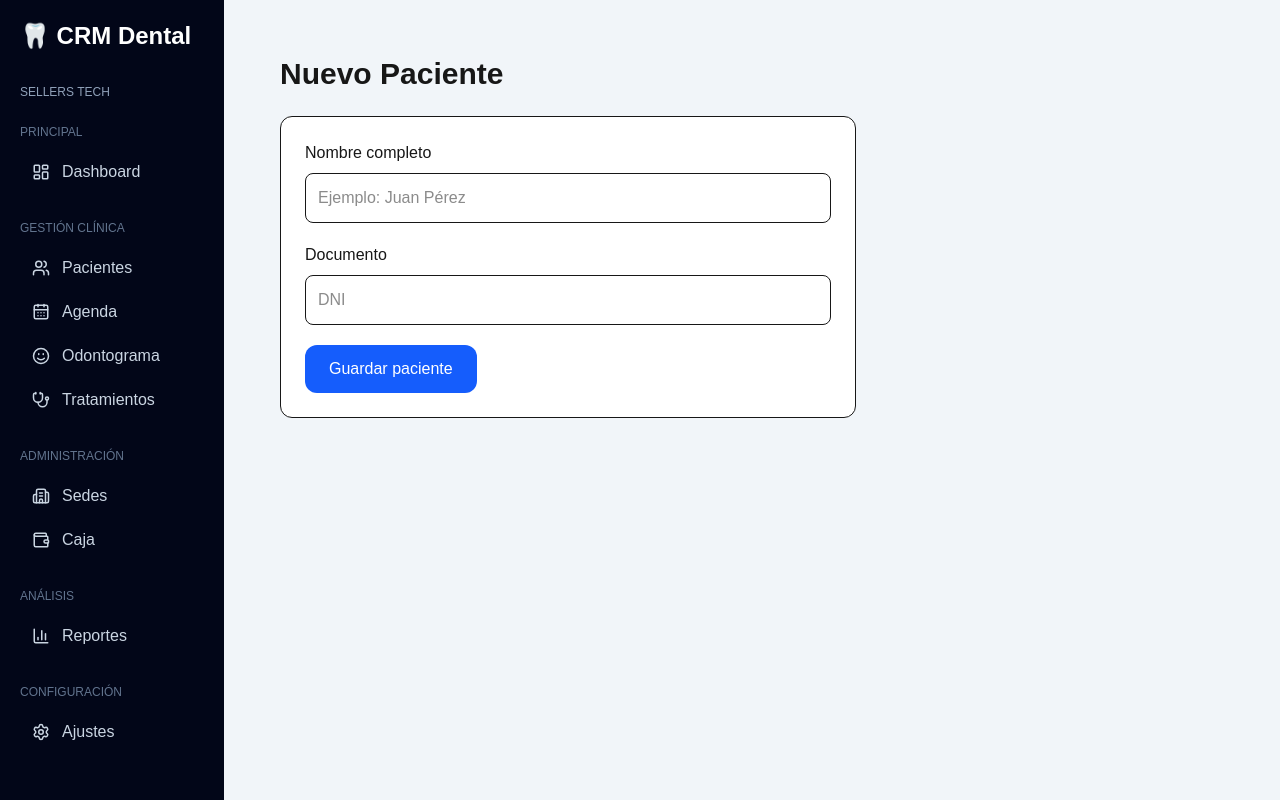
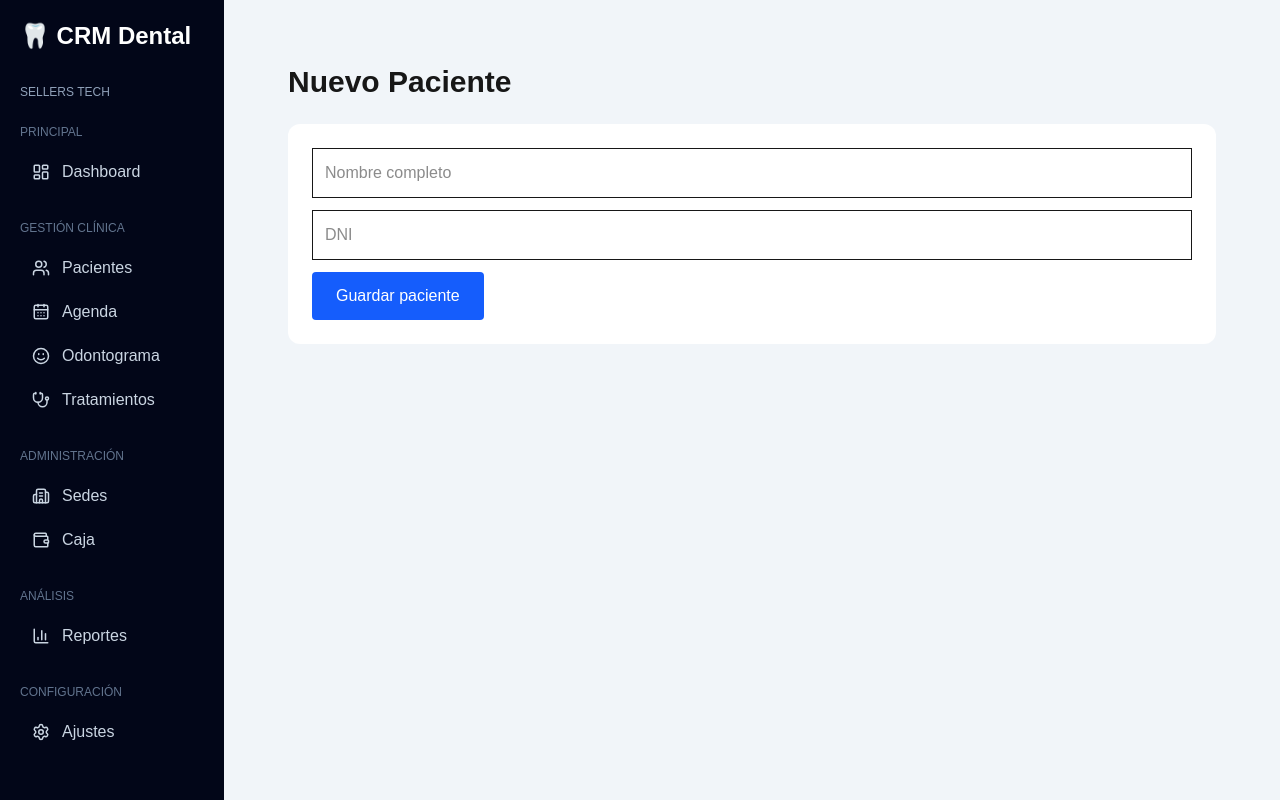
Before and after one commit to jeanpaulriveraatoche-cell/crm-dental-sellers-tech, a Next.js app: page /dashboard/patients/new in a window 1280 px wide. Built offline with nearby package versions, Linux system fonts and the light colour scheme; no server answers.

Commit message:
fix pacientes odontograma

```diff
--- a/app/dashboard/odontograma/page.tsx
+++ b/app/dashboard/odontograma/page.tsx
@@ -89,26 +89,41 @@
     setEstados(data || []);
   }
 
-  async function guardarCondicion(condition:string){
+async function guardarCondicion(condicion:string){
 
-  if(!odontograma || !pieza) return;
+if(!odontograma || !pieza) return;
 
 
-  // guardar diagnóstico
-  const {error}=await supabase
-  .from("teeth_conditions")
-  .upsert(
-  {
-   odontogram_id:odontograma,
-   tooth_number:pieza,
-   condition:condition,
-   surface:"General",
-   notes:"Registrado desde CRM Dental SELLERS TECH"
-  },
-  {
-   onConflict:"odontogram_id,tooth_number"
-  }
-  );
+const {data,error}=await supabase
+.from("odontograms")
+.update({
+
+data:{
+[dienteActual]:condicion
+}
+
+})
+.eq("id",odontograma)
+.select();
+
+
+if(error){
+
+console.log(error);
+
+setMensaje(error.message);
+
+return;
+
+}
+
+
+setMensaje(
+"Diagnóstico guardado correctamente"
+);
+
+
+}
 
 
   if(!error){
--- a/app/dashboard/patients/new/page.tsx
+++ b/app/dashboard/patients/new/page.tsx
@@ -1,155 +1,104 @@
 "use client";
 
-import { useState } from "react";
-import { supabase } from "@/lib/supabase";
-import { useRouter } from "next/navigation";
-
-export default function NewPatientPage() {
-
-  const router = useRouter();
-
-  const [loading, setLoading] = useState(false);
-
-  const [form, setForm] = useState({
-    full_name: "",
-    document: "",
-  });
+import {useState} from "react";
+import {supabase} from "@/lib/supabase";
+import {useRouter} from "next/navigation";
 
 
-  const guardarPaciente = async () => {
+export default function NewPatient(){
 
-    if (!form.full_name) {
-      alert("Ingrese el nombre del paciente");
+const router=useRouter();
+
+const [name,setName]=useState("");
+const [document,setDocument]=useState("");
+const [error,setError]=useState("");
+
+
+async function savePatient(){
+
+setError("");
+
+if(!name){
+setError("Ingrese nombre");
 return;
 }
 
 
-    setLoading(true);
+const {error}=await supabase
+.from("patients")
+.insert({
+
+organization_id:
+"d7efd338-7531-445b-ab97-2a5e6cb8e906",
+
+full_name:name,
+
+document:document
+
+});
 
 
-    const { data, error } = await supabase
-      .from("patients")
-      .insert([
-        {
-          organization_id: "d7edf338-7531-445b-ab97-2a5e6cb8e906",
-          full_name: form.full_name,
-          document: form.document,
-        }
-      ])
-      .select();
+if(error){
 
+console.log(error);
 
-    if (error) {
+setError(error.message);
 
-      console.error("ERROR SUPABASE:", error);
+return;
 
-      alert(
-        "Error guardando paciente: " + error.message
-      );
-
-      setLoading(false);
-      return;
 }
 
 
-    console.log("Paciente creado:", data);
+alert("Paciente guardado");
+
+router.push("/dashboard/patients");
+
+}
 
 
-    alert("Paciente registrado correctamente");
 
+return(
 
-    router.push("/dashboard/pacientes");
+<div className="p-8">
 
-
-  };
-
-
-  return (
-
-    <div className="p-6">
-
-
-      <h1 className="text-3xl font-bold mb-6">
+<h1 className="text-3xl font-bold">
 Nuevo Paciente
 </h1>
 
 
-      <div className="bg-white border rounded-xl p-6 max-w-xl space-y-5">
+<div className="bg-white p-6 rounded-xl mt-6">
 
 
-        <div>
+<input
+className="border p-3 w-full mb-3"
+placeholder="Nombre completo"
+value={name}
+onChange={e=>setName(e.target.value)}
+/>
 
-          <label className="block mb-2 font-medium">
-            Nombre completo
-          </label>
 
 <input
-
-            className="w-full border rounded-lg p-3"
-
-            value={form.full_name}
-
-            onChange={(e)=>
-              setForm({
-                ...form,
-                full_name:e.target.value
-              })
-            }
-
-            placeholder="Ejemplo: Juan Pérez"
-
+className="border p-3 w-full mb-3"
+placeholder="DNI"
+value={document}
+onChange={e=>setDocument(e.target.value)}
 />
-
-        </div>
-
-
-
-        <div>
-
-          <label className="block mb-2 font-medium">
-            Documento
-          </label>
-
-          <input
-
-            className="w-full border rounded-lg p-3"
-
-            value={form.document}
-
-            onChange={(e)=>
-              setForm({
-                ...form,
-                document:e.target.value
-              })
-            }
-
-            placeholder="DNI"
-
-          />
-
-        </div>
-
 
 
 <button
+onClick={savePatient}
+className="bg-blue-600 text-white px-6 py-3 rounded"
+>
+Guardar paciente
+</button>
 
-          onClick={guardarPaciente}
-
-          disabled={loading}
-
-          className="bg-blue-600 text-white px-6 py-3 rounded-xl"
-
-        >
 
 {
-            loading
-            ? "Guardando..."
-            : "Guardar paciente"
+error &&
+<p className="text-red-600 mt-3">
+{error}
+</p>
 }
-
-
-        </button>
-
 
 
 </div>
@@ -157,6 +106,6 @@
 
 </div>
 
-  );
+)
 
 }
```
Lines whose indentation alone changed are shown as unchanged.
